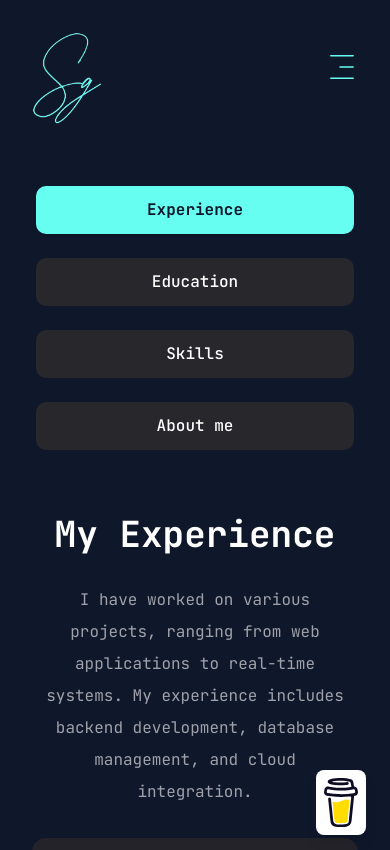
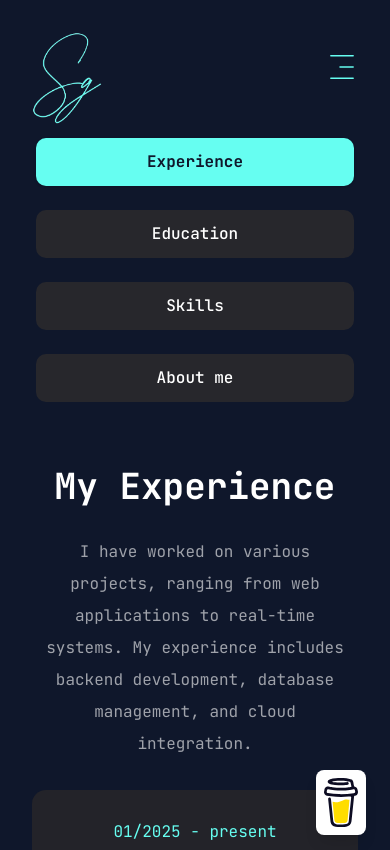
Before and after one commit to sagarbgohil/sagar-portfolio, a Next.js app: page /resume in a window 390 px wide. Shown: the top 850 px of the page. Built offline with nearby package versions, Linux system fonts and the light colour scheme.

Commit message:
feat: remove unused motion components; simplify layout structure in Contact, Projects, and Resume pages

```diff
--- a/app/hire/page.jsx
+++ b/app/hire/page.jsx
@@ -1,7 +1,6 @@
 "use client";
 
 import React, { useState } from "react";
-import { motion } from "framer-motion";
 import { useForm, Controller } from "react-hook-form";
 
 import { Input } from "@/components/ui/input";
@@ -155,7 +154,10 @@
                     defaultValue={field.value}
                     value={field.value}
                   >
-                    <SelectTrigger className="w-full">
+                    <SelectTrigger
+                      className="w-full"
+                      aria-label="Select a service"
+                    >
                       <SelectValue placeholder="Select a service" />
                     </SelectTrigger>
                     <SelectContent>
--- a/app/projects/page.jsx
+++ b/app/projects/page.jsx
@@ -1,7 +1,6 @@
 "use client";
 
 import React from "react";
-import { motion } from "framer-motion";
 import Link from "next/link";
 import { BsArrowDownRight } from "react-icons/bs";
 
@@ -10,20 +9,7 @@
 const Projects = () => {
   return (
     <section className="min-h-[80vh] flex flex-col justify-center py-12 xl:py-0">
-      <div className="container mx-auto">
-        <motion.div
-          initial={{ opacity: 0 }}
-          animate={{
-            opacity: 1,
-            transition: {
-              // delay: 2.4,
-              duration: 0.4,
-              ease: "easeIn",
-            },
-          }}
-          layout={false}
-          className="grid grid-cols-1 md:grid-cols-2 gap-[60px]"
-        >
+      <div className="container mx-auto grid grid-cols-1 md:grid-cols-2 gap-[60px]">
         {projects.map((project, index) => (
           <div
             key={index}
@@ -47,7 +33,6 @@
             <div className="border-b border-white/20 w-full xl:w-1/2" />
           </div>
         ))}
-        </motion.div>
       </div>
     </section>
   );
--- a/app/resume/page.jsx
+++ b/app/resume/page.jsx
@@ -4,7 +4,6 @@
 
 import { Tabs, TabsContent, TabsList, TabsTrigger } from "@/components/ui/tabs";
 
-import { motion } from "framer-motion";
 import TabContent from "@/components/TabContent";
 import { about, education, experience, skills } from "@/lib/constants";
 import TabContentSkills from "@/components/TabContentSkills";
@@ -12,19 +11,6 @@
 
 const Resume = () => {
   return (
-    <motion.div
-      initial={{ opacity: 0 }}
-      animate={{
-        opacity: 1,
-        transition: {
-          delay: 2.4,
-          duration: 0.5,
-          ease: "easeIn",
-        },
-      }}
-      layout={false}
-      className="min-h-[80vh] flex items-center justify-center py-12 xl:py-0"
-    >
     <div className="container mx-auto">
       <Tabs
         defaultValue="experience"
@@ -53,7 +39,6 @@
         </div>
       </Tabs>
     </div>
-    </motion.div>
   );
 };
 
```
Lines whose indentation alone changed are shown as unchanged.
